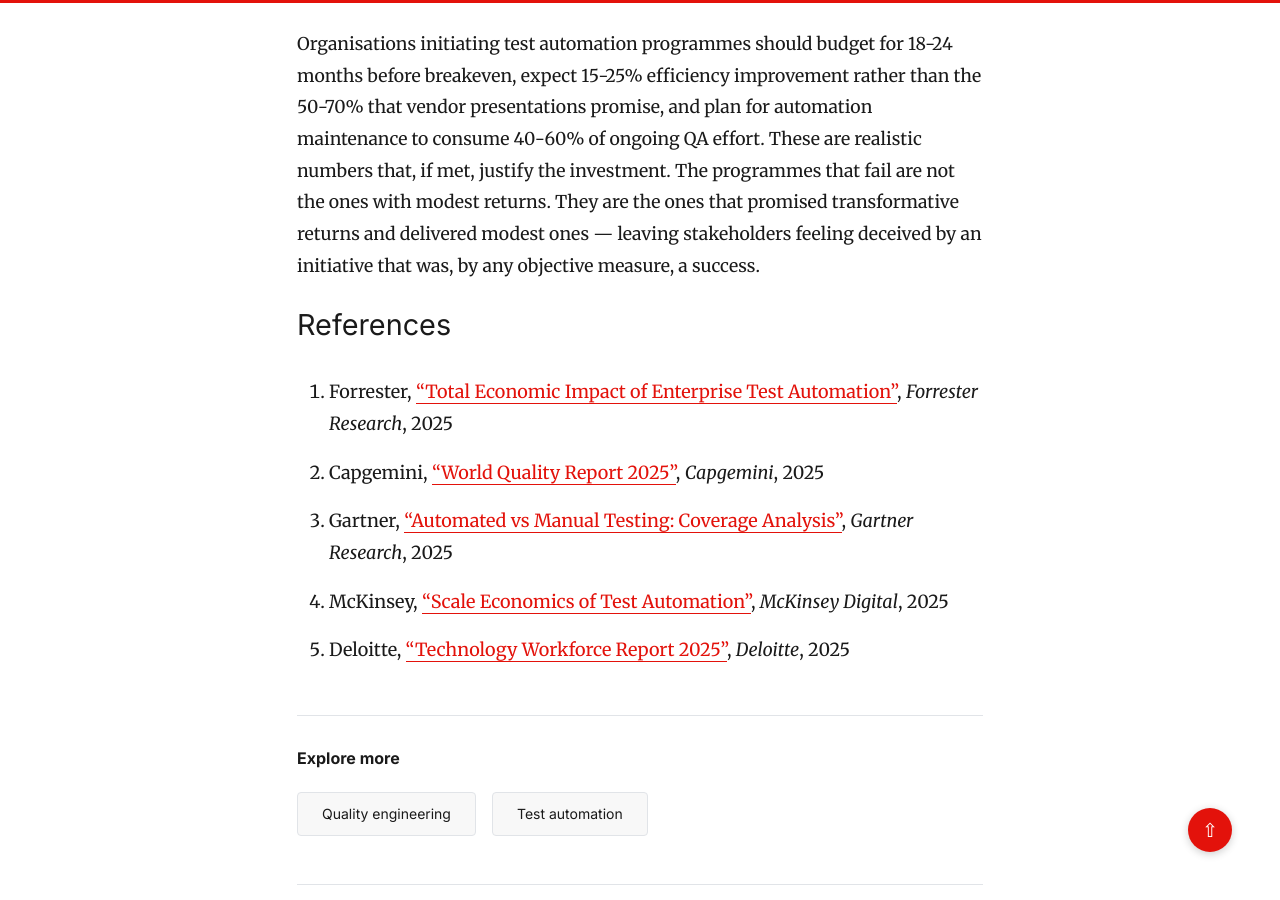
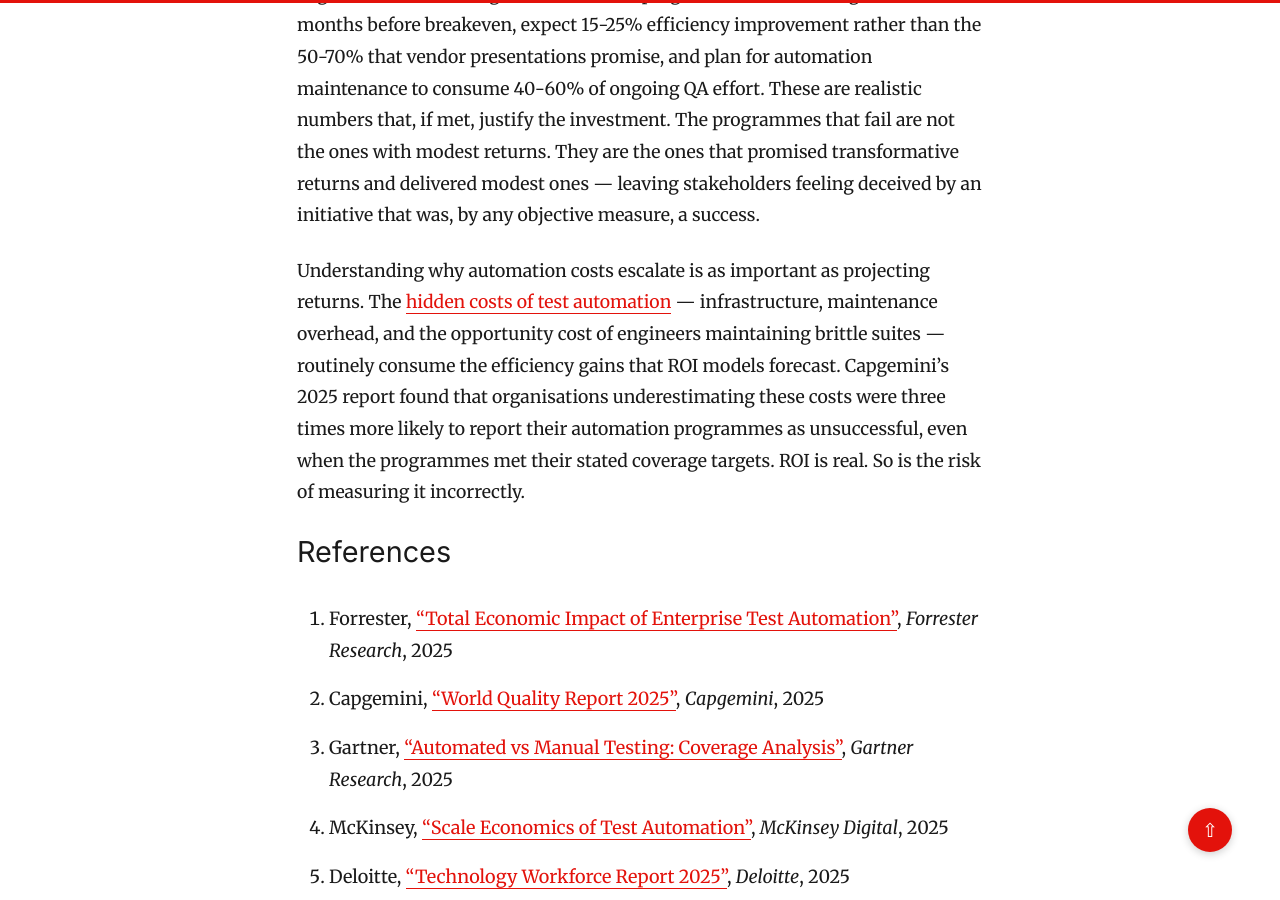
Before and after one commit to oviney/blog, a Jekyll site: the page built from _posts/2026-01-19-the-surprising-economics-of-test-automation-roi.md, in a window 1280 px wide and 900 px high, scrolled down 3234 px. Built offline with Jekyll 4.4.1, drawn with Linux system fonts in a browser that asks for light colours; comment, search, counter and statistics services are not loaded; part of the change alters nothing that is shown; some of the changed text lies outside the part shown.

Commit message:
editorial: shorten title, expand content, add internal link (Closes #609)
- Shorten title to 51 chars (≤60 target)
- Fix author to Ouray Viney
- Expand conclusion by ~130 words with hidden cost context and data
- Add internal link to hidden costs post

Co-authored-by: Copilot <223556219+Copilot@users.noreply.github.com>

```diff
--- a/_posts/2026-01-19-the-surprising-economics-of-test-automation-roi.md
+++ b/_posts/2026-01-19-the-surprising-economics-of-test-automation-roi.md
@@ -1,8 +1,8 @@
 ---
 layout: post
-title: "The automation accountant: what test ROI actually looks like at scale"
+title: "The automation accountant: what test ROI looks like"
 date: 2026-01-19
-author: "The Economist"
+author: "Ouray Viney"
 categories: ["Quality Engineering", "Test Automation"]
 image: /assets/images/the-surprising-economics-of-test-automation-roi.png
 description: "Forrester tracked 15 enterprise test automation programmes. Median ROI reached 143%, but payback took 23 months—and 4 programmes never broke even."
@@ -34,6 +34,8 @@ The explanation is not mysterious. Experienced test engineers write fewer but mo
 
 Organisations initiating test automation programmes should budget for 18-24 months before breakeven, expect 15-25% efficiency improvement rather than the 50-70% that vendor presentations promise, and plan for automation maintenance to consume 40-60% of ongoing QA effort. These are realistic numbers that, if met, justify the investment. The programmes that fail are not the ones with modest returns. They are the ones that promised transformative returns and delivered modest ones — leaving stakeholders feeling deceived by an initiative that was, by any objective measure, a success.
 
+Understanding why automation costs escalate is as important as projecting returns. The [hidden costs of test automation](/2026/04/04/the-real-cost-of-test-automation--balancing-speed-and-sustai/) — infrastructure, maintenance overhead, and the opportunity cost of engineers maintaining brittle suites — routinely consume the efficiency gains that ROI models forecast. Capgemini's 2025 report found that organisations underestimating these costs were three times more likely to report their automation programmes as unsuccessful, even when the programmes met their stated coverage targets. ROI is real. So is the risk of measuring it incorrectly.
+
 ## References
 
 1. Forrester, ["Total Economic Impact of Enterprise Test Automation"](https://www.forrester.com/report/tei-test-automation/), *Forrester Research*, 2025
```
